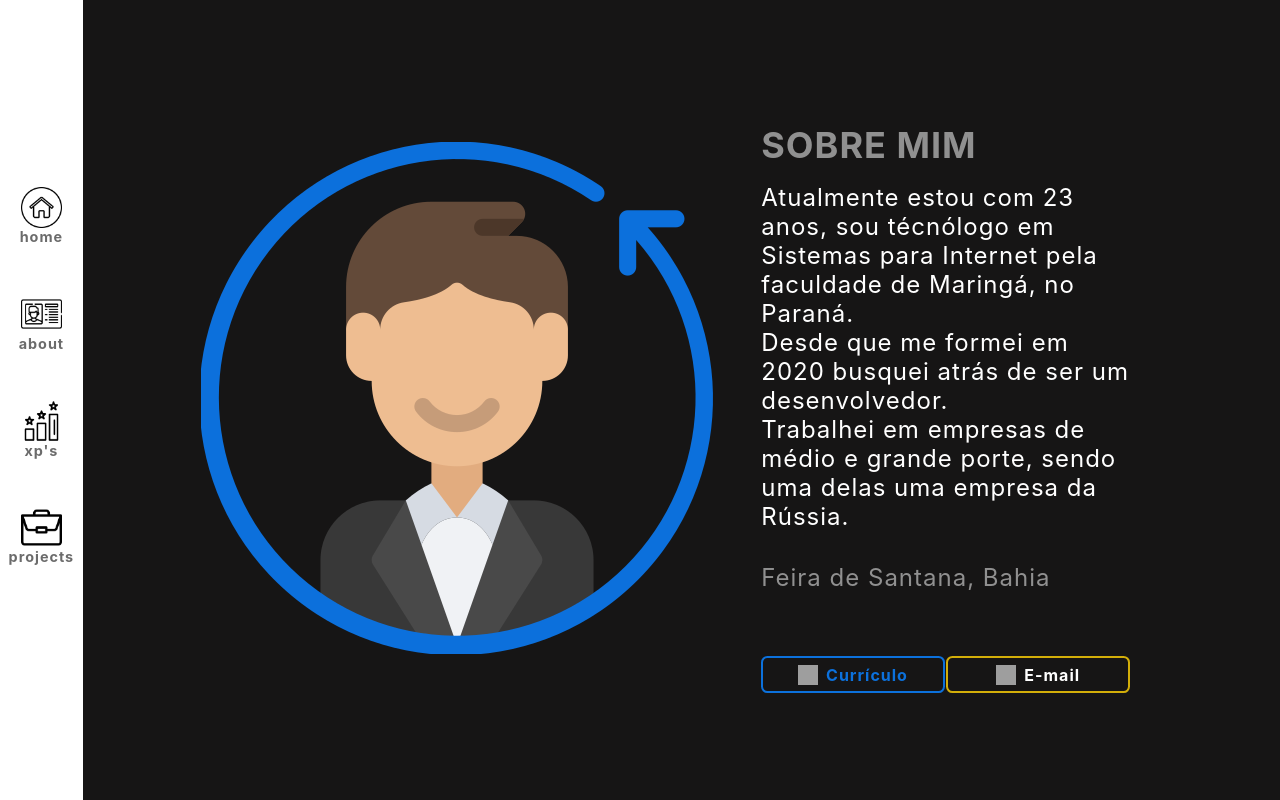
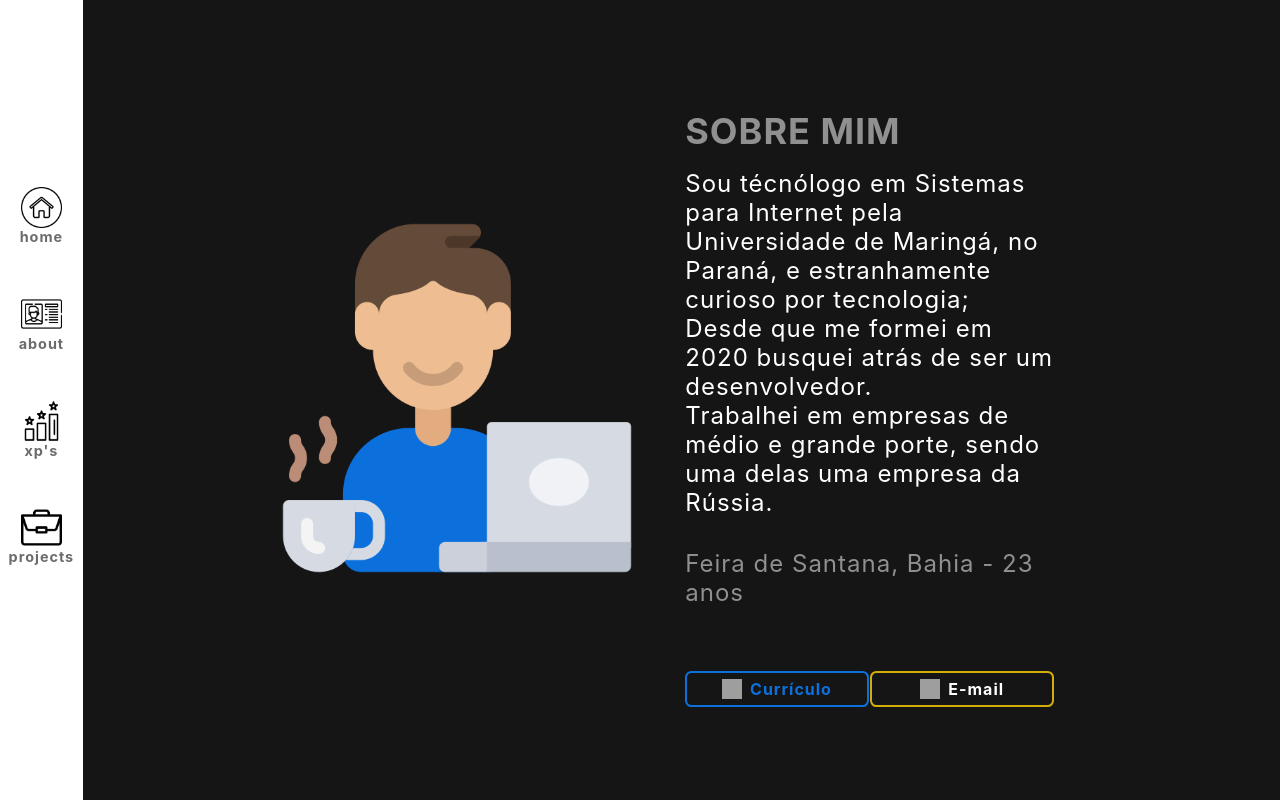
Before and after one commit to ThayllanVivas/thayllanvivas.github.io, a React (Vite) app: page /about in a window 1280 px wide. Built offline with nearby package versions, Linux system fonts and the light colour scheme; grey boxes are pictures that could not be loaded.

Commit message:
'added_profile_picture'

```diff
--- a/src/pages/about/index.tsx
+++ b/src/pages/about/index.tsx
@@ -2,21 +2,25 @@ import styles from '../../styles/About.module.scss'
 import profile from '../../assets/profile.png'
 import downloa_da_nuvem from '../../assets/download-da-nuvem.png'
 import email from '../../assets/email.png'
+import eu from '../../assets/programacao.png'
 
 export default function About(){
     return (
         <main id={styles.ABOUT}>
             <div id={styles.img}>
-                <img src={profile}/>
+                <img src={eu}/>
             </div>
 
             <div id={styles.apresentation}>
                 <h2>SOBRE MIM</h2>
-                <p>Atualmente estou com 23 anos, sou técnólogo em Sistemas para Internet pela faculdade de Maringá, no Paraná. <br />
-                Desde que me formei em 2020 busquei atrás de ser um desenvolvedor. <br />
-                Trabalhei em empresas de médio e grande porte, sendo uma delas uma empresa da Rússia.<br />
+                <p>
+                    Sou técnólogo em Sistemas para Internet pela Universidade de Maringá, no Paraná,
+                    e estranhamente curioso por tecnologia; <br />
+                    Desde que me formei em 2020 busquei atrás de ser um desenvolvedor. <br />
+                    Trabalhei em empresas de médio e grande porte, sendo uma delas uma empresa da Rússia.<br />
+
                 </p>
-                <span>Feira de Santana, Bahia</span>
+                <span>Feira de Santana, Bahia - 23 anos</span>
 
                 <div id={styles.contact}>
                     <a href='./ThayllanVivas.pdf' download id={styles.resume}>
--- a/src/pages/home/index.tsx
+++ b/src/pages/home/index.tsx
@@ -2,6 +2,7 @@ import styles from '../../styles/Home.module.scss'
 import coder from '../../assets/programacao.png'
 import github_logo from '../../assets/github.png'
 import linkedin_logo from '../../assets/linkedin.png'
+import eu from '../../assets/eu2.png'
 
 export default function Home(){
     return (
@@ -24,7 +25,7 @@ export default function Home(){
             </div>
 
             <div id={styles.img}>
-                <img src={coder}/>
+                <img src={eu}/>
             </div>
         </main>
     )
--- a/src/styles/About.module.scss
+++ b/src/styles/About.module.scss
@@ -10,6 +10,10 @@ main#ABOUT {
     #img {
         // margin-left: 4vw;
         margin-right: 3rem;
+
+        img {
+            height: 45vh;
+        }
     }
 
     #apresentation{
--- a/src/styles/Home.module.scss
+++ b/src/styles/Home.module.scss
@@ -77,10 +77,15 @@ main#HOME {
         }
     }
 
-    // #img {
-    //     // width: 30%;
-    //     // background-color: aqua;
-    // }
+    #img {
+        // width: 30%;
+
+        // background-color: aqua;
+
+        img {
+            height: 90vh;
+        }
+    }
 }
 
 @media screen and (max-width: 1600px) {
```
Also changed, not shown: src/assets/eu.png (added), 1 other file (tests, documents, lock files or other folders).
